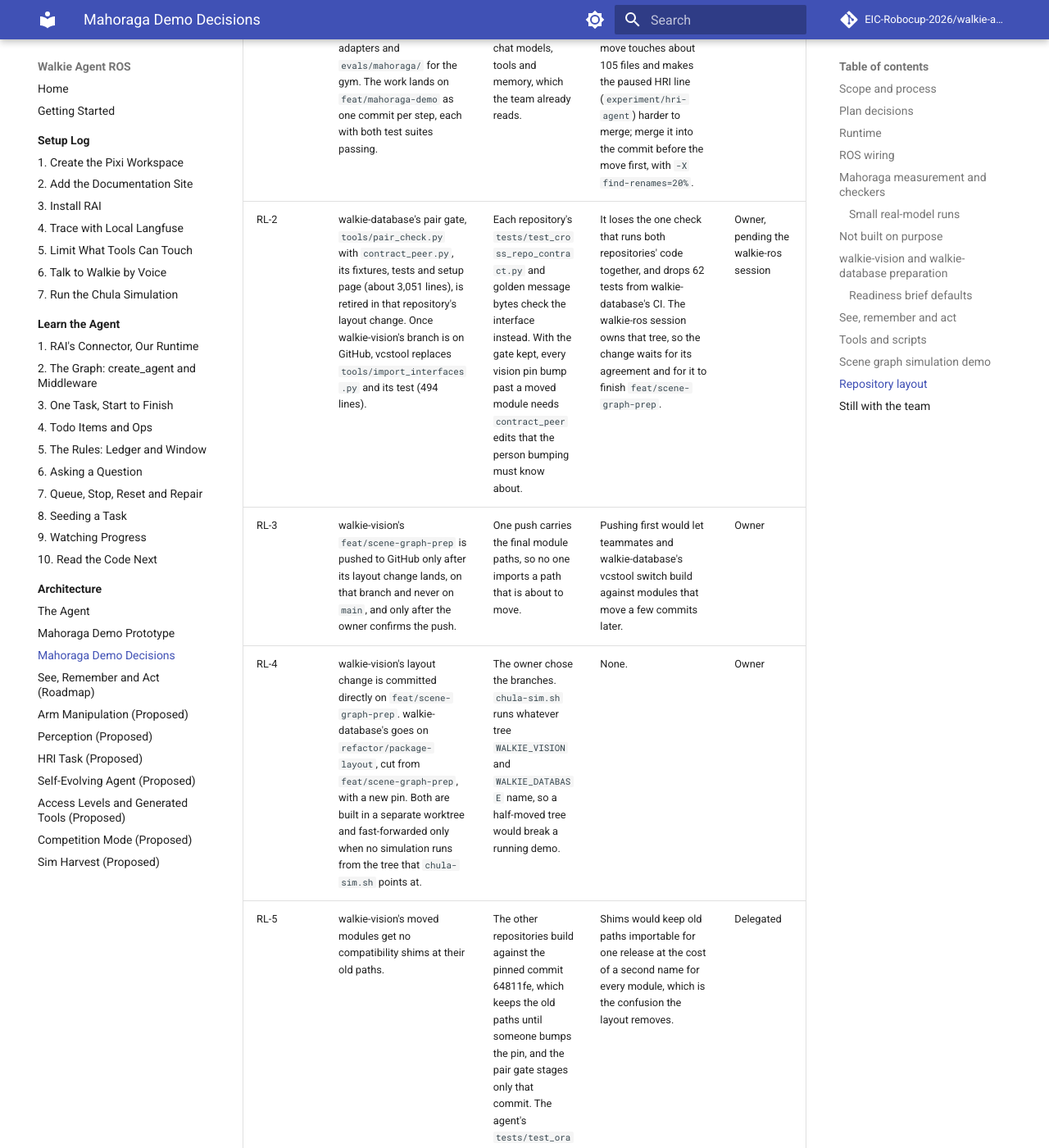
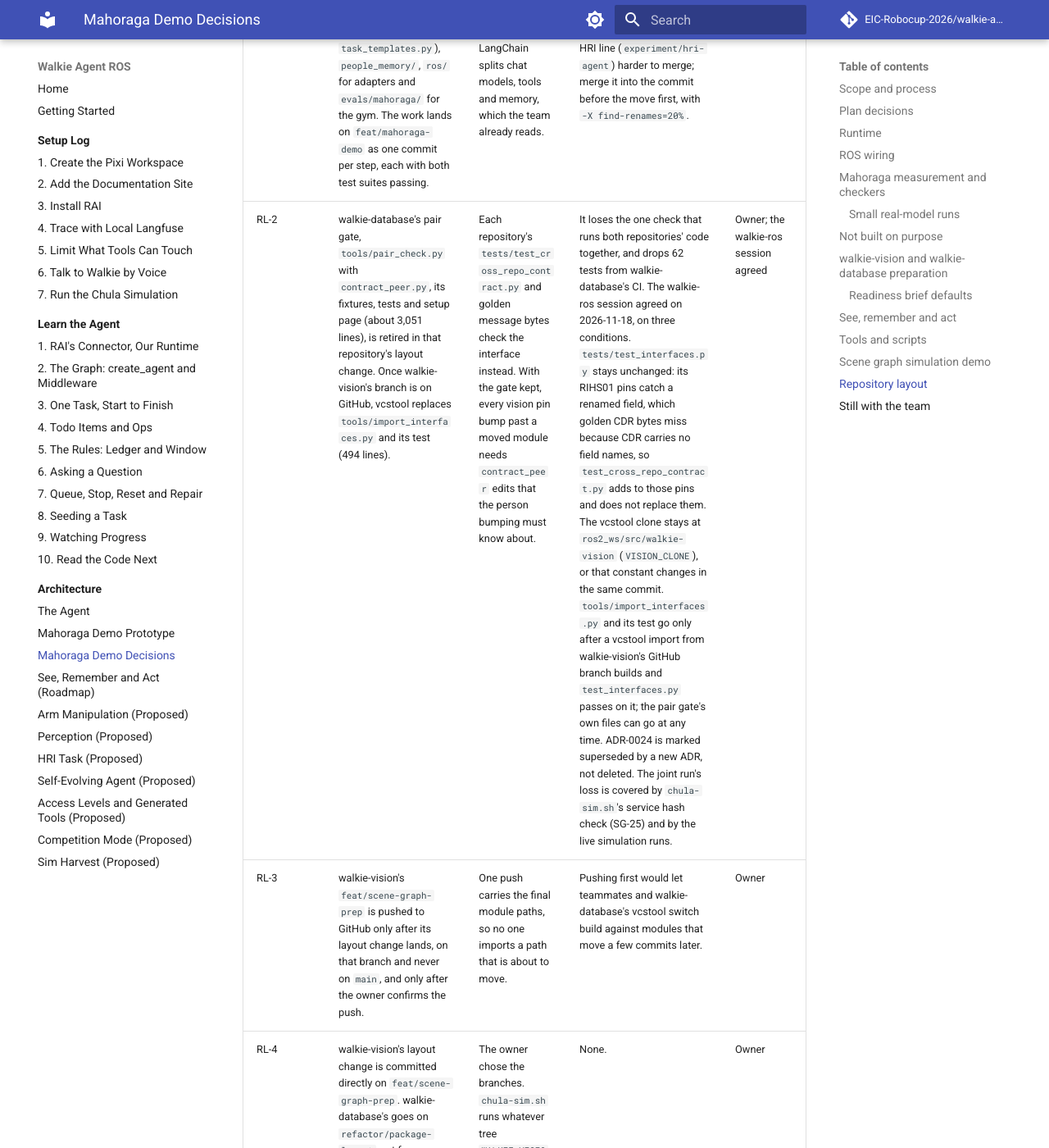
Before and after one commit to EIC-Robocup-2026/walkie-agent-ros, an MkDocs documentation site: the page built from docs/architecture/mahoraga-demo-decisions.md, in a window 1280 px wide and 1400 px high, scrolled down 126983 px. Shown: the whole window at 82% size. Built offline with MkDocs 1.6.1 and Material for MkDocs 9.7.7, drawn with Linux system fonts in a browser that asks for light colours; comment, search, counter and statistics services are not loaded; some of the changed text lies outside the part shown.

Commit message:
docs: record the walkie-ros session's conditions for retiring the pair gate

```diff
--- a/docs/architecture/mahoraga-demo-decisions.md
+++ b/docs/architecture/mahoraga-demo-decisions.md
@@ -636,15 +636,15 @@ walkie-database 0030.
 | ID | Decision | Why | Alternative and consequence | Status |
 | --- | --- | --- | --- | --- |
 | RL-1 | walkie-agent-ros moves to the concept-first layout: `config.py`, `chat_models.py` and `prompts.py` at the package top, `capabilities/`, `tools/` (with `adapter.py` and `sets.py`), `runtime/` (with `task_templates.py`), `people_memory/`, `ros/` for adapters and `evals/mahoraga/` for the gym. The work lands on `feat/mahoraga-demo` as one commit per step, each with both test suites passing. | The flat package mixes model setup, prompts, tool lists and ROS adapters, and `main.py` holds the prompt and the tool sets. Named folders match how LangChain splits chat models, tools and memory, which the team already reads. | The smallest change (about 49 files) fixes the eager `ros/__init__.py` and splits the model module, but leaves the top level as it is. Core and adapters (about 175 files) pays off only with a second transport. The chosen move touches about 105 files and makes the paused HRI line (`experiment/hri-agent`) harder to merge; merge it into the commit before the move first, with `-X find-renames=20%`. | Owner |
-| RL-2 | walkie-database's pair gate, `tools/pair_check.py` with `contract_peer.py`, its fixtures, tests and setup page (about 3,051 lines), is retired in that repository's layout change. Once walkie-vision's branch is on GitHub, vcstool replaces `tools/import_interfaces.py` and its test (494 lines). | Each repository's `tests/test_cross_repo_contract.py` and golden message bytes check the interface instead. With the gate kept, every vision pin bump past a moved module needs `contract_peer` edits that the person bumping must know about. | It loses the one check that runs both repositories' code together, and drops 62 tests from walkie-database's CI. The walkie-ros session owns that tree, so the change waits for its agreement and for it to finish `feat/scene-graph-prep`. | Owner, pending the walkie-ros session |
+| RL-2 | walkie-database's pair gate, `tools/pair_check.py` with `contract_peer.py`, its fixtures, tests and setup page (about 3,051 lines), is retired in that repository's layout change. Once walkie-vision's branch is on GitHub, vcstool replaces `tools/import_interfaces.py` and its test (494 lines). | Each repository's `tests/test_cross_repo_contract.py` and golden message bytes check the interface instead. With the gate kept, every vision pin bump past a moved module needs `contract_peer` edits that the person bumping must know about. | It loses the one check that runs both repositories' code together, and drops 62 tests from walkie-database's CI. The walkie-ros session agreed on 2026-11-18, on three conditions. `tests/test_interfaces.py` stays unchanged: its RIHS01 pins catch a renamed field, which golden CDR bytes miss because CDR carries no field names, so `test_cross_repo_contract.py` adds to those pins and does not replace them. The vcstool clone stays at `ros2_ws/src/walkie-vision` (`VISION_CLONE`), or that constant changes in the same commit. `tools/import_interfaces.py` and its test go only after a vcstool import from walkie-vision's GitHub branch builds and `test_interfaces.py` passes on it; the pair gate's own files can go at any time. ADR-0024 is marked superseded by a new ADR, not deleted. The joint run's loss is covered by `chula-sim.sh`'s service hash check (SG-25) and by the live simulation runs. | Owner; the walkie-ros session agreed |
 | RL-3 | walkie-vision's `feat/scene-graph-prep` is pushed to GitHub only after its layout change lands, on that branch and never on `main`, and only after the owner confirms the push. | One push carries the final module paths, so no one imports a path that is about to move. | Pushing first would let teammates and walkie-database's vcstool switch build against modules that move a few commits later. | Owner |
-| RL-4 | walkie-vision's layout change is committed directly on `feat/scene-graph-prep`. walkie-database's goes on `refactor/package-layout`, cut from `feat/scene-graph-prep`, with a new pin. Both are built in a separate worktree and fast-forwarded only when no simulation runs from the tree that `chula-sim.sh` points at. | The owner chose the branches. `chula-sim.sh` runs whatever tree `WALKIE_VISION` and `WALKIE_DATABASE` name, so a half-moved tree would break a running demo. | None. | Owner |
+| RL-4 | walkie-vision's layout change is committed directly on `feat/scene-graph-prep`. walkie-database's goes on `refactor/package-layout`, cut from `feat/scene-graph-prep` at 41dae92, which the walkie-ros session finished on 2026-11-18 and handed over; this session does the moves, never rebases or amends that branch's commits, leaves `/var/tmp/wd-prep` as it is, and runs walkie-database's full suite after each group of moves. Both are built in a separate worktree and fast-forwarded only when no simulation runs from the tree that `chula-sim.sh` points at. | The owner chose the branches. `chula-sim.sh` runs whatever tree `WALKIE_VISION` and `WALKIE_DATABASE` name, so a half-moved tree would break a running demo. | None. | Owner |
 | RL-5 | walkie-vision's moved modules get no compatibility shims at their old paths. | The other repositories build against the pinned commit 64811fe, which keeps the old paths until someone bumps the pin, and the pair gate stages only that commit. The agent's `tests/test_oracle_perception.py` imports `walkie_vision.convert`, and is fixed in the commit that bumps the agent's vision pin. | Shims would keep old paths importable for one release at the cost of a second name for every module, which is the confusion the layout removes. | Delegated |
 | RL-6 | walkie-database's `node.py` stays at the package top level. ROS adapters move to `ros/`, the store to `store/`, and the object memory moves last. | The pixi tasks `db-node` and its seeded variant run `python -m walkie_database.node`, and the other two repositories keep their entry module at the package top. | Moving it under `ros/` would change every command that starts the node for no reader gain. | Delegated |
 | RL-7 | Scored runs keep one home per repository: walkie-agent-ros's gym in `evals/mahoraga/` (RL-1), walkie-vision's `tools/bakeoff/` and walkie-database's `tools/replay_memory.py`. Each README states the rule: `scripts/` sets things up or starts them, `tools/` is offline analysis, and evaluations are scored runs. | Only the agent's gym sat inside the runtime package. The other two already sit apart from the code they measure, and a rule in the README says where the next one goes. | Moving vision's and database's into an `evals/` folder of their own would rename commands for no change in what they do. | Delegated |
 | RL-8 | The three repositories share one vocabulary. A provider is a model implementation chosen by name in configuration; a backend is a non-model implementation of an interface; a fake is an in-process double; a `fake_*` node or `sim/` is a runnable stand-in; a demo is sample data. A vision task is always written in full, since a task is a competition task. Memory means the robot's world memory; the chat history is the checkpointer. `messages.py`, `errors.py` and `tests/test_cross_repo_contract.py` mean the same thing in each repository. `__init__.py` files hold only a docstring, except walkie-vision's `providers/` and walkie-agent-ros's `capabilities/` and `runtime/`. | A word that means one thing everywhere lets a reader carry what they learned in one repository to the next. | None. | Delegated |
 | RL-9 | import-linter 2.16, from PyPI, checks each layout's import rules inside pytest, from `tests/test_import_contracts.py`. In walkie-agent-ros: nothing imports `evals`; the core never imports `main`, `ros`, `voice`, `sim` or `evals`; the listed `__init__` files import nothing; and `ros` (except `operator_topics`) and `sim` never import `runtime`, `tools`, `prompts`, `chat_models` or LangChain. | A rule that only a document states is broken by the next change; a failing test names the import. | LangChain's `init_chat_model` waits: its model creator is cached, so the provider monkeypatches in `tests/test_main.py` stop working after the first call, and the vendor refusal and base-URL check stay ours either way. pydantic-settings was rejected because the loader is about 16 lines and its error text is tested. `TodoListMiddleware` was rejected because `todos.py` also carries `wait_for_person` and console output. | Delegated |
-| RL-10 | The order is: the agent's `chula-sim.sh` stops testing for `walkie_database/object_memory.py` and instead looks for the memory's start log line in walkie-database's source; then the agent's layout; then walkie-vision's; then the push (RL-3); then walkie-database's, after the walkie-ros session finishes. | The file check would fail as soon as walkie-database moves `object_memory.py`, and the log line is what `up` already waits for. Each step leaves the others' pins working. | None. | Delegated |
+| RL-10 | The order is: the agent's `chula-sim.sh` stops testing for `walkie_database/object_memory.py` and instead looks for the memory's start log line in walkie-database's source; then the agent's layout; then walkie-vision's; then the push (RL-3). walkie-database's layout runs beside these, from 41dae92 (RL-4), with its vcstool switch after the push (RL-2). | The file check would fail as soon as walkie-database moves `object_memory.py`, and the log line is what `up` already waits for. Each step leaves the others' pins working. If walkie-database's move changes that log line, `chula-sim.sh`'s check changes in the same step. | None. | Delegated |
 
 ## Still with the team
 
```
